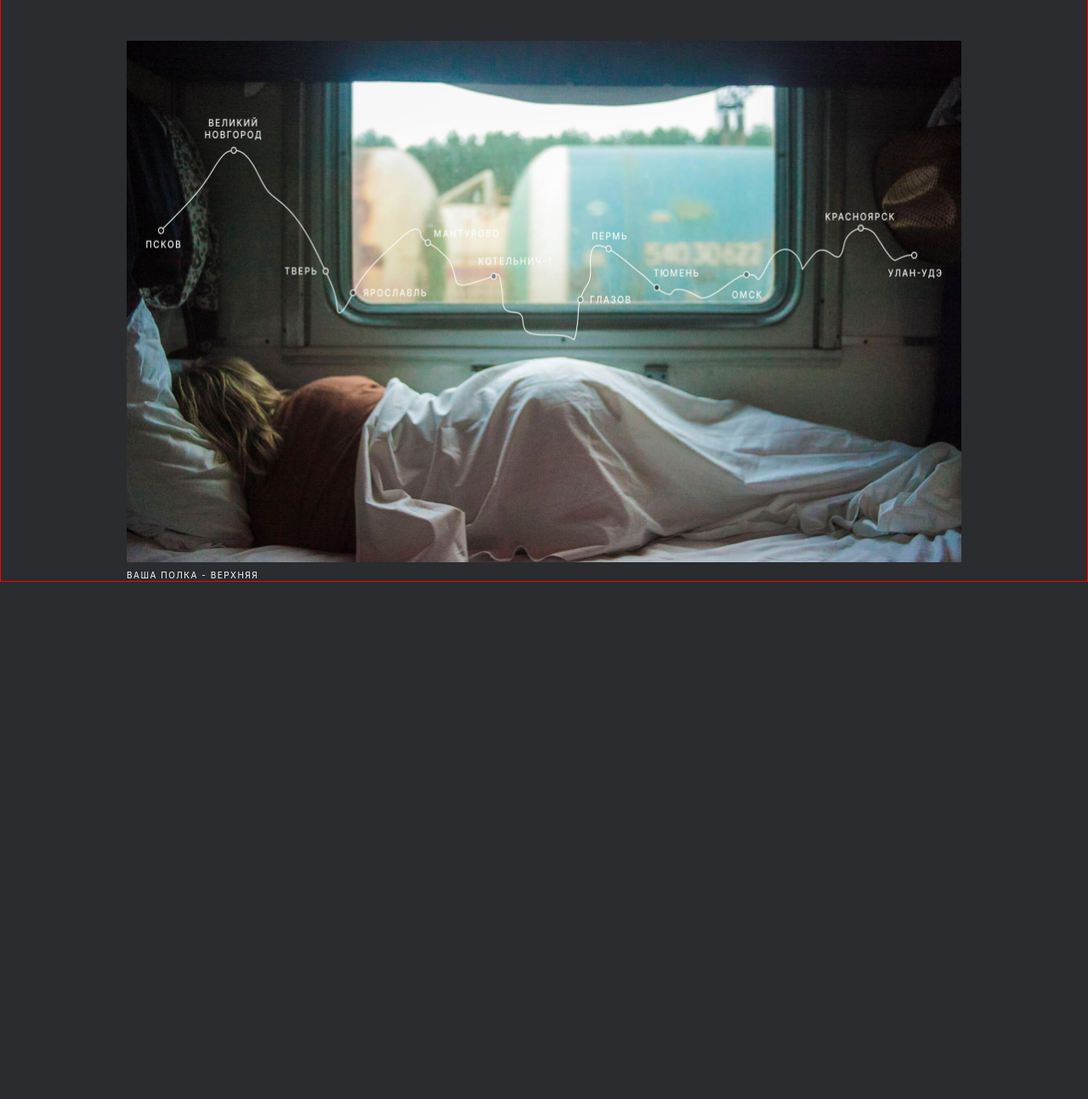
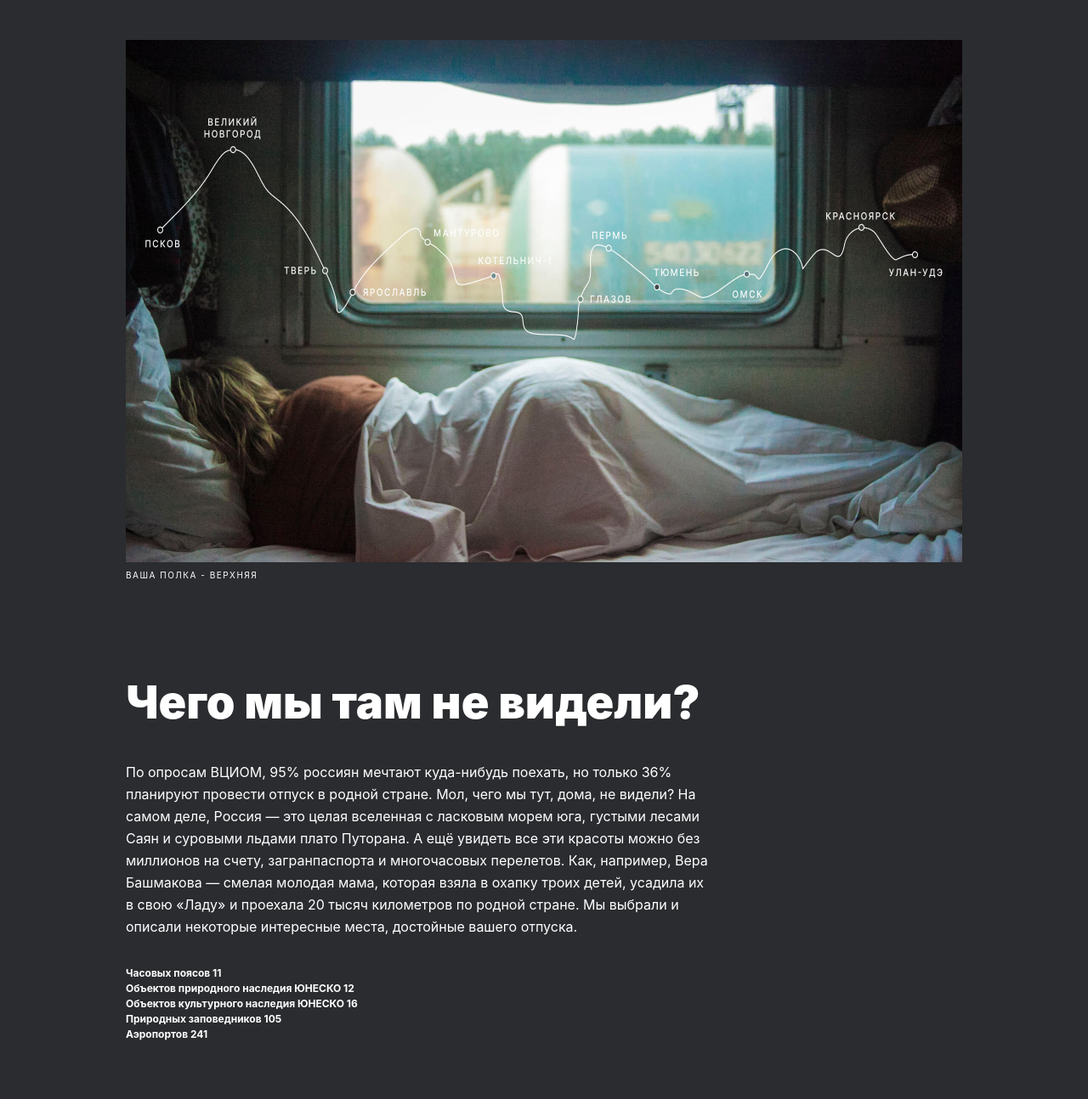
Before and after one commit to vitklassen/russian-travel, a plain HTML site: page index.html in a window 1280 px wide. Shown: the part 457-1751 px from the top of the page at 85% size. Before the commit the page ends 1234 px from the top, so only its background shows below. Drawn offline with Linux system fonts and the light colour scheme; a web font is replaced by a local one.

Commit message:
add-blocks-intro

```diff
--- a/blocks/header/header.css
+++ b/blocks/header/header.css
@@ -1,20 +1,16 @@
 .header {
     display: flex;
     justify-content: space-between;
-    margin-top: 28px;
-    margin-bottom: 56px;
-    background-color: aqua;
 }
 .header__container {
     max-width: 1280px;
-    margin-left: auto;
-    margin-right: auto;
-    padding: 0 48px;
+    margin: 0 auto;
+    padding: 28px 48px 0px 48px;
+    box-sizing: border-box;
 }
 .logo {
     max-width: 176px;
-    max-height: 52px;
-    margin: 0;
+    min-height: 52px;
 }
 .header__lang-links {
     display: flex;
@@ -23,11 +19,8 @@
 .header__lang-link {
     margin: 0;
     padding: 0;
-    padding-left: 0;
-    padding-right: 0;
     padding-top: 18px;
     padding-bottom: 6px;
-    font-family: 'Inter';
     font-style: normal;
     font-weight: 400;
     font-size: 24px;
--- /dev/null
+++ b/blocks/intro/intro.css
@@ -0,0 +1,42 @@
+.intro {
+    display: flex;
+    flex-direction: column;
+    justify-content: space-between;
+}
+.intro__container {
+    max-width: 1280px;
+    padding: 114px 442px 92px 148px;
+    margin: 0 auto;
+    box-sizing: border-box;
+}
+.intro__title {
+    margin: 0;
+    padding: 0;
+    margin-bottom: 40px;
+    font-size: 54px;
+    font-weight: 900;
+    line-height: 58px;
+    letter-spacing: 0em;
+    text-align: left;
+}
+.intro__text {
+    margin: 0;
+    padding: 0;
+    margin-bottom: 33px;
+    font-size: 16px;
+    font-weight: 400;
+    line-height: 26px;
+    letter-spacing: 0em;
+    text-align: left;
+}
+.intro__list{
+    list-style: none;
+    margin: 0;
+    padding: 0;
+}
+.intro__element-list {
+    font-style: normal;
+    font-weight: 700;
+    font-size: 12px;
+    line-height: 18px;
+}
--- a/blocks/lead/lead.css
+++ b/blocks/lead/lead.css
@@ -1,49 +1,46 @@
 .lead {
-    margin-top: 0;
-    margin-bottom: 92px;
     display: flex;
     flex-direction: column;
 }
 .lead__container {
     max-width: 1280px;
-    margin-left: auto;
-    margin-right: auto;
-    padding: 0 148px;
-    border: 1px solid red;
+    min-height: 1005px;
+    margin: 0 auto;
+    padding: 56px 148px 0px 148px;
+    box-sizing: border-box;
 }
 .lead__title {
+    padding: 0;
+    margin: 0;
+    margin-bottom: 32px;
     max-width: 720px;
-    max-height: 200px;
-    margin: 0px 132px 32px 132px;
-    color: #FFFFFF;
-    font-family: 'Inter';
     font-size: 96px;
     font-weight: 900;
     line-height: 100px;
     letter-spacing: 0em;
+    align-self: center;
     text-align: center;
 }
 .lead__subtitle {
-    /*max-width: 640px;
-    max-height: 72px;*/
-    color: #FFFFFF;
-    margin: 0px 172px 64px 172px;
-    font-family: 'Inter';
+    padding: 0;
+    margin: 0;
+    margin-bottom: 64px;
+    max-width: 640px;
     font-size: 30px;
     font-weight: 400;
     line-height: 36px;
     letter-spacing: 0em;
+    align-self: center;
     text-align: center;
 }
 .lead__lead-polka {
     width: 100%;
-    max-height: 615px;
     margin: 0;
 }
 .lead__caption {
-    margin: 8px 0px 0px 0px;
-    color: #FFFFFF;
-    font-family: 'Inter';
+    margin: 0;
+    padding: 0;
+    margin-top: 8px;
     font-size: 10px;
     font-weight: 400;
     line-height: 14px;
--- a/blocks/page/page.css
+++ b/blocks/page/page.css
@@ -1,3 +1,10 @@
+@font-face {
+    font-family: 'Inter';
+    src: url(../../..//Inter-Desktop/Inter-Italic.otf);
+    font-weight: normal;
+}
 .page{
+    font-family: 'Inter';
+    color: white;
     background-color: #2A2C2F;
 }
--- a/index.html
+++ b/index.html
@@ -21,7 +21,7 @@
             <img src="./images/lead/lead-polka.jpg" class="lead__lead-polka" alt="Карта путешествия">
             <p class="lead__caption">ВАША ПОЛКА - ВЕРХНЯЯ</p>
         </section>
-    <!--  <section class="intro">
+        <section class="intro intro__container">
             <h2 class="intro__title">Чего мы там не видели?</h2>
             <p class="intro__text">По опросам ВЦИОМ, 95% россиян мечтают куда-нибудь поехать, но только 36% планируют провести отпуск в родной стране. Мол, чего мы тут, дома, не видели? На самом деле, Россия — это целая вселенная с ласковым морем юга, густыми лесами Саян и суровыми льдами плато Путорана. А ещё увидеть все эти красоты можно без миллионов на счету, загранпаспорта и многочасовых перелетов. Как, например, Вера Башмакова — смелая молодая мама, которая взяла в охапку троих детей, усадила их в свою «Ладу» и проехала 20 тысяч километров по родной стране. Мы выбрали и описали некоторые интересные места, достойные вашего отпуска.</p>
             <ul class="intro__list">
@@ -32,7 +32,7 @@
                 <li class="intro__element-list">Аэропортов 241</li>
             </ul>
         </section>
-        <section class="photo-grid">
+       <!-- <section class="photo-grid">
             <img src="./images/photo-grid/photo-grid-train.jpg" class="photo-grid__image" alt="Изображение">
             <img src="./images/photo-grid/photo-grid-atharva-tulsi.jpg" class="photo-grid__image" alt="Изображение">
             <img src="./images/photo-grid/photo-grid-tuman.jpg" class="photo-grid__image" alt="Изображение">
@@ -100,8 +100,8 @@
         <section class="cover">
             <h2 class="cover__title">До Байкала «на собаках»</h2>
             <a href="https://stampsy.com/na-elektrichkakh-do-baikala" class="cover__subtitle">По мотивам учебной темы о Транссибе — путешествие от столицы до Байкала на электричках.</a>
-        </section>
-    </main>-->
+        </section> -->
+    </main>
     <!--<footer class="footer">
         <div class="footer__links">
             <a href="https://yandex.ru/maps" class="footer__link">Карты</a>
--- a/pages/index.css
+++ b/pages/index.css
@@ -2,3 +2,4 @@
 @import url(../blocks/page/page.css);
 @import url(../blocks/header/header.css);
 @import url(../blocks/lead/lead.css);
+@import url(../blocks/intro/intro.css);
```
